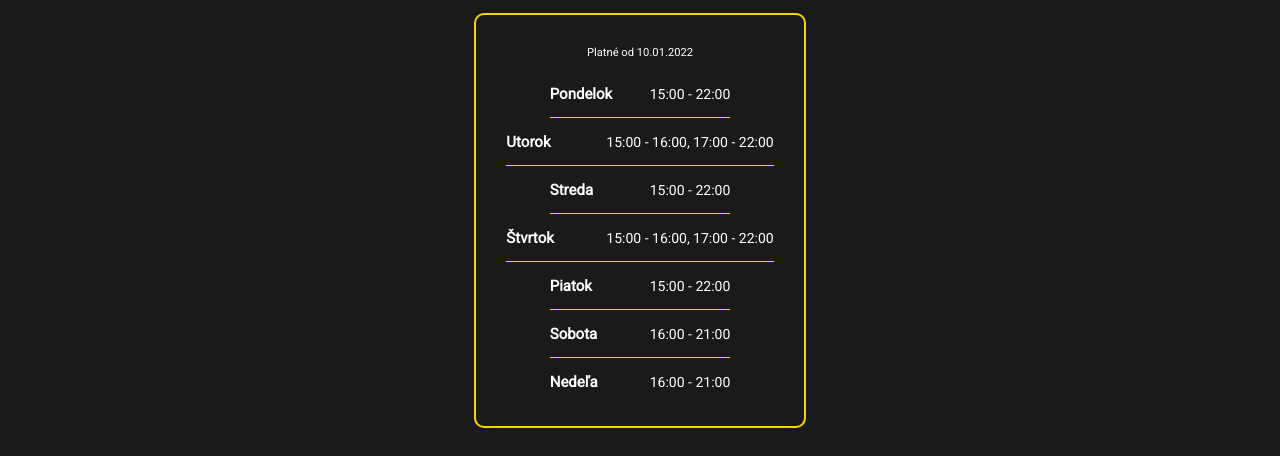
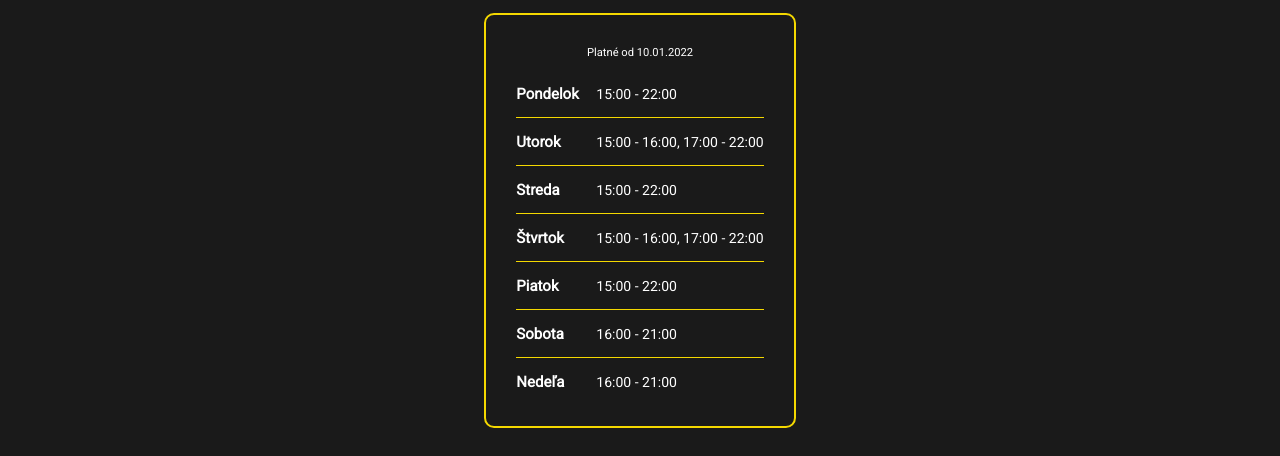
Before and after one commit to Peter-Polak/fitness-center-cardio-sport-website, a React (Create React App) app: page /otvaracie-hodiny in a window 1280 px wide. Shown: the part 232-688 px from the top of the page. Built offline with nearby package versions, Linux system fonts and the light colour scheme; no server answers.

Commit message:
Add old time prop

```diff
--- a/src/components/DayOpeningHours.tsx
+++ b/src/components/DayOpeningHours.tsx
@@ -23,6 +23,7 @@ interface IAnnouncementProps
     day : Day
     // times : Array<{ from : Time, to : Time }>
     times : Array<string>
+    oldTime? : Array<string>
 }
 
 interface IState
@@ -37,6 +38,7 @@ class DayOpeningHours extends Component<IAnnouncementProps, IState>
     render()
     {
         let timeString : string = "";
+        let oldTimeString : string = "";
 
         // for(const time of this.props.times)
         // {
@@ -51,20 +53,34 @@ class DayOpeningHours extends Component<IAnnouncementProps, IState>
             }
         );
 
+        if(this.props.oldTime)
+        {
+            this.props.oldTime.forEach(
+                (time, index, array) =>
+                {
+                    oldTimeString += time;
+                    if(index < array.length - 1) oldTimeString += ", ";
+                }
+            );
+        }
+
         return (
             <Container>
-                <DayText>{this.props.day.toString()}</DayText><TimeText>{timeString}</TimeText>
+                <DayText>{this.props.day.toString()}</DayText>
+                <TimeText>{this.props.oldTime ? <><del>{oldTimeString}</del> → </> : ""}{timeString}</TimeText>
             </Container>
         )
     }
 }
 
-const Container = styled.div`
+const Container = styled.span`
     display: flex;
     align-items: center;
 
     position: relative;
     padding: 15px 0;
+
+    width: 100%;
 
     &:not(:last-of-type):after
     {
@@ -83,7 +99,7 @@ const Container = styled.div`
 
 const DayText = styled.span`
     display: inline-block;
-    width: 100px;
+    width: 80px;
 
     font-size: 15px;
     font-weight: bold;
```
